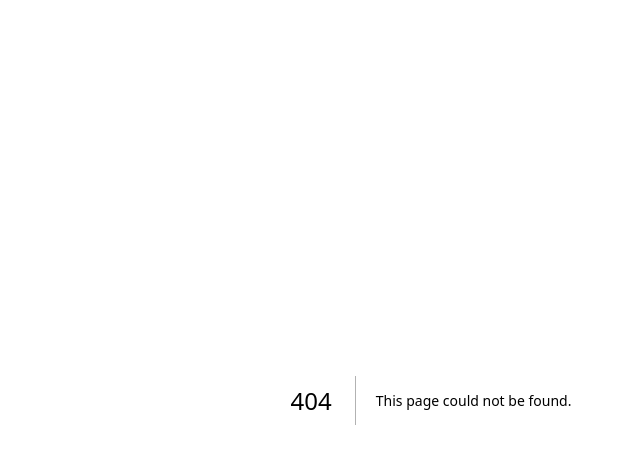
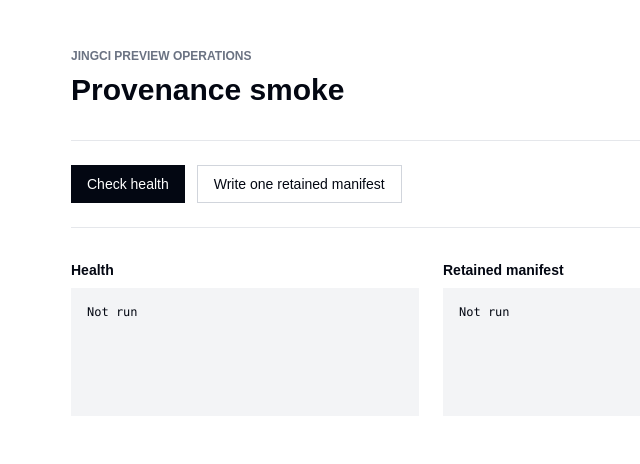
Before and after one commit to zuojipeng/prompt-mastra-agent-ui, a Next.js app: page /ops/provenance-smoke in a window 1280 px wide. Before the commit this address had no page. Shown: the top 464 px of the page, without its empty margins (209-849 px from the left). Built offline with nearby package versions, Linux system fonts and the light colour scheme.

Commit message:
test: add guarded provenance deployment smoke

```diff
--- /dev/null
+++ b/app/ops/provenance-smoke/page.tsx
@@ -0,0 +1,102 @@
+'use client';
+
+import { useState } from 'react';
+
+type SmokeResult = {
+  status: number;
+  body: unknown;
+};
+
+const runRequest = {
+  schema_version: 'jingci.provenance-run-request.v1',
+  project_id: 'jingci-genmedia-preview-smoke',
+  shot_id: 1,
+  parent_job_id: null,
+  attempt: 1,
+  prompt: 'Rainy neon street, a detective inspects an antique pocket watch.',
+  negative_prompt: '',
+  provider: 'runway',
+  model: 'gen4.5',
+  modality: 'video',
+};
+
+async function readJson(response: Response) {
+  try {
+    return await response.json();
+  } catch {
+    return { error: 'non_json_response' };
+  }
+}
+
+export default function ProvenanceSmokePage() {
+  const [busy, setBusy] = useState(false);
+  const [health, setHealth] = useState<SmokeResult | null>(null);
+  const [run, setRun] = useState<SmokeResult | null>(null);
+
+  const checkHealth = async () => {
+    setBusy(true);
+    try {
+      const response = await fetch('/api/provenance/health', { cache: 'no-store' });
+      setHealth({ status: response.status, body: await readJson(response) });
+    } finally {
+      setBusy(false);
+    }
+  };
+
+  const executeRun = async () => {
+    setBusy(true);
+    try {
+      const response = await fetch('/api/provenance/v1/provenance-runs', {
+        method: 'POST',
+        headers: { 'Content-Type': 'application/json' },
+        body: JSON.stringify(runRequest),
+      });
+      setRun({ status: response.status, body: await readJson(response) });
+    } finally {
+      setBusy(false);
+    }
+  };
+
+  return (
+    <main className="mx-auto min-h-screen max-w-3xl px-6 py-12 text-gray-950">
+      <p className="text-xs font-semibold uppercase text-gray-500">Jingci Preview Operations</p>
+      <h1 className="mt-2 text-3xl font-semibold">Provenance smoke</h1>
+
+      <section className="mt-8 border-y border-gray-200 py-6">
+        <div className="flex flex-wrap gap-3">
+          <button
+            type="button"
+            disabled={busy}
+            onClick={checkHealth}
+            className="bg-gray-950 px-4 py-2 text-sm font-medium text-white disabled:opacity-50"
+          >
+            Check health
+          </button>
+          <button
+            type="button"
+            disabled={busy || run !== null}
+            onClick={executeRun}
+            className="border border-gray-300 px-4 py-2 text-sm font-medium disabled:opacity-50"
+          >
+            Write one retained manifest
+          </button>
+        </div>
+      </section>
+
+      <section className="mt-8 grid gap-6 md:grid-cols-2">
+        <div>
+          <h2 className="text-sm font-semibold">Health</h2>
+          <pre className="mt-2 min-h-32 overflow-auto bg-gray-100 p-4 text-xs">
+            {health ? JSON.stringify(health, null, 2) : 'Not run'}
+          </pre>
+        </div>
+        <div>
+          <h2 className="text-sm font-semibold">Retained manifest</h2>
+          <pre className="mt-2 min-h-32 overflow-auto bg-gray-100 p-4 text-xs">
+            {run ? JSON.stringify(run, null, 2) : 'Not run'}
+          </pre>
+        </div>
+      </section>
+    </main>
+  );
+}
```
